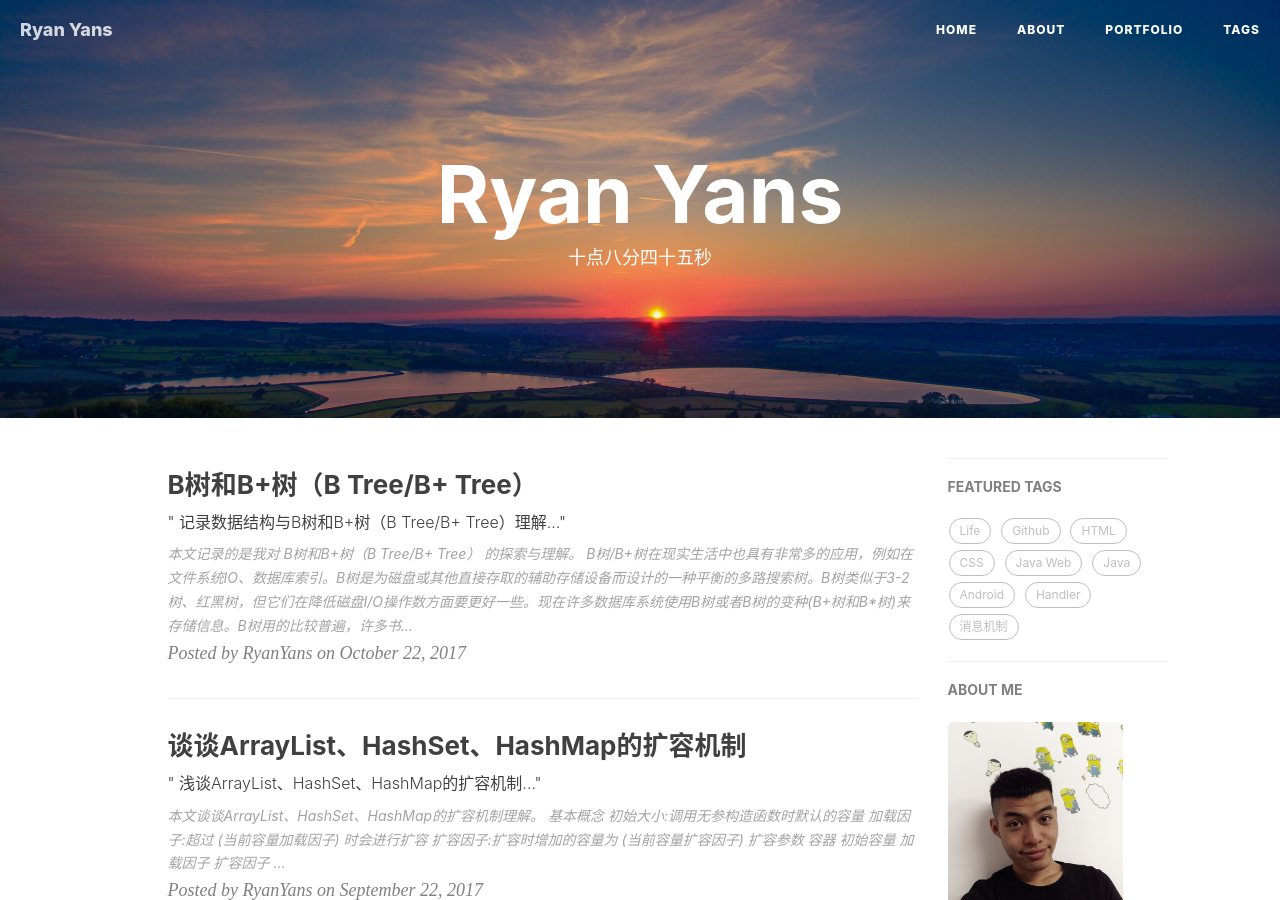
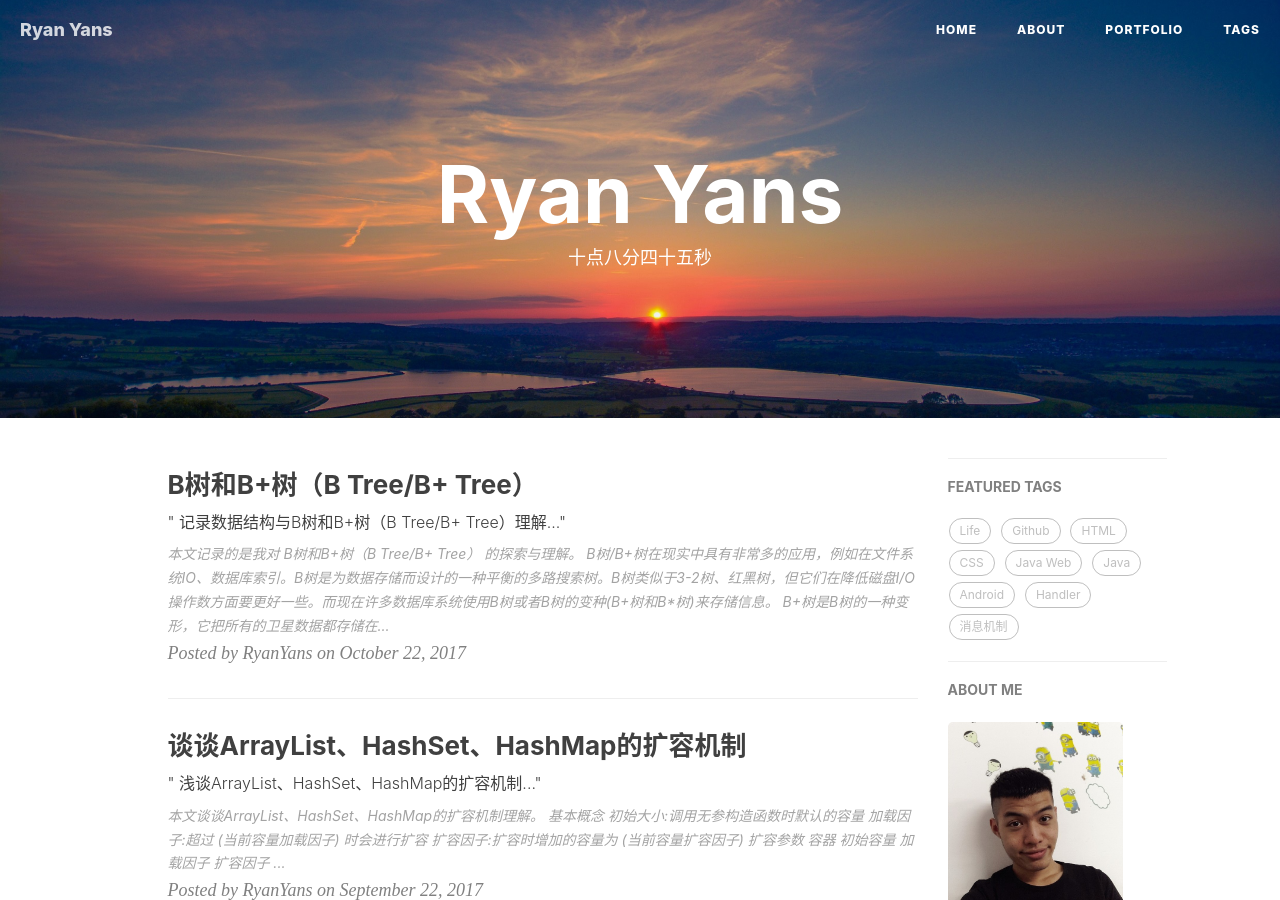
Before and after one commit to RyanYans/RyanYans.github.io, a Jekyll site: the page built from index.html, in a window 1280 px wide and 900 px high. Built offline with Jekyll 4.4.1, drawn with Linux system fonts in a browser that asks for light colours; nearby versions of some CDN libraries; the list of posts is cut into pages by our own code; comment, search, counter and statistics services are not loaded.

Commit message:
update bg btree

```diff
--- a/_posts/2017-10-22-btree.markdown
+++ b/_posts/2017-10-22-btree.markdown
@@ -15,7 +15,7 @@
 本文记录的是我对 B树和B+树（B Tree/B+ Tree） 的探索与理解。
 
 
-**B树/B+树在现实生活中也具有非常多的应用，例如在文件系统IO、数据库索引。B树是为磁盘或其他直接存取的辅助存储设备而设计的一种平衡的多路搜索树。B树类似于3-2树、红黑树，但它们在降低磁盘I/O操作数方面要更好一些。现在许多数据库系统使用B树或者B树的变种(B+树和B*树)来存储信息。B树用的比较普遍，许多书籍、博客都有详细的介绍，对于B树的严格定义也相对统一，在这里就不予赘述。 B+树是B树的一种变形，它把所有的卫星数据都存储在叶节点中，内部节点只存放关键字和孩子指针，因此最大化了内部节点的分支因子，所以B+树的遍历也更加高效(B树需要以中序的方式遍历节点，而B+树只需把所有叶子节点串成链表就可以从头到尾遍历)。**
+**B树/B+树在现实中具有非常多的应用，例如在文件系统IO、数据库索引。B树是为数据存储而设计的一种平衡的多路搜索树。B树类似于3-2树、红黑树，但它们在降低磁盘I/O操作数方面要更好一些。而现在许多数据库系统使用B树或者B树的变种(B+树和B*树)来存储信息。 B+树是B树的一种变形，它把所有的卫星数据都存储在叶节点中，内部节点只存放关键字和孩子指针，因此最大化了内部节点的分支因子，所以B+树的遍历也更加高效(B树需要以中序的方式遍历节点，而B+树只需把所有叶子节点串成链表就可以从头到尾遍历)。**
 
 ### 前言
 
```
